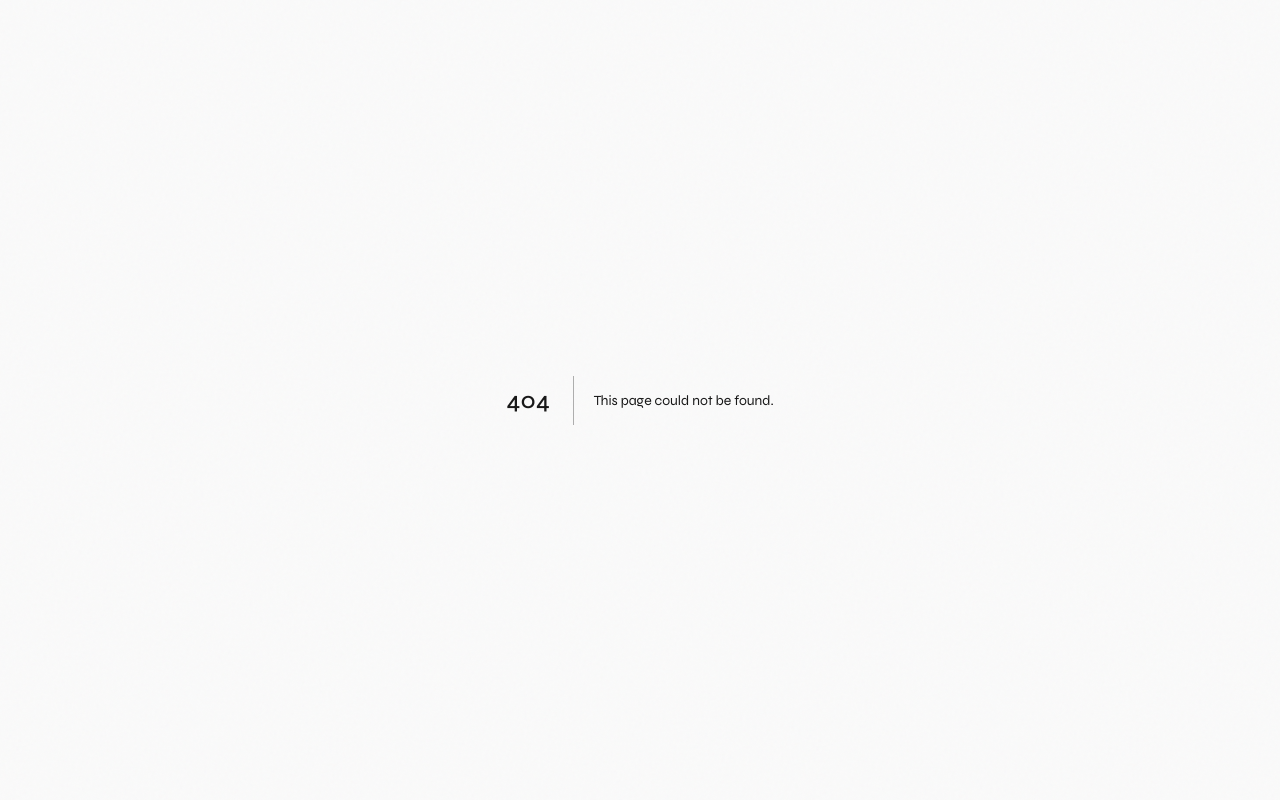
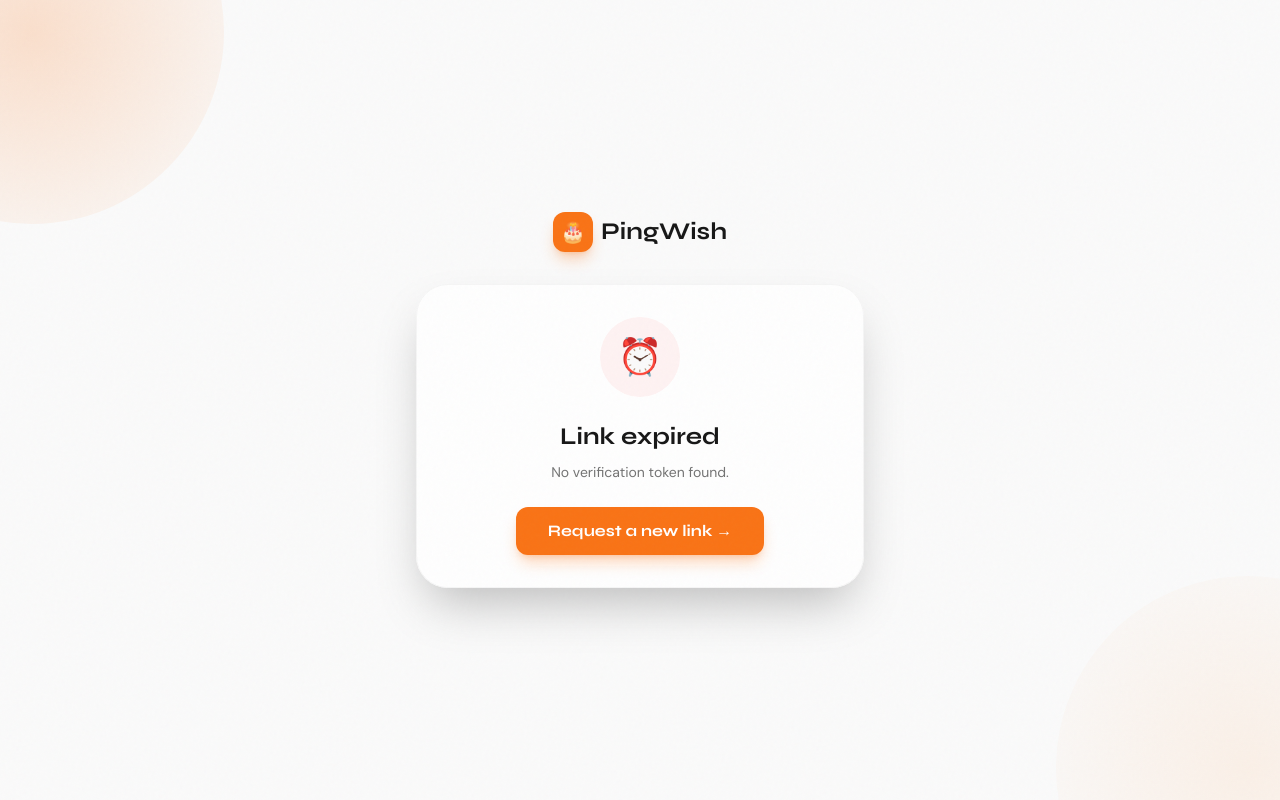
Before and after one commit to Navesh-J/PingWish, a Next.js app in the folder v2/: page /verify-email in a window 1280 px wide. Before the commit this address had no page. Built offline with nearby package versions, Linux system fonts and the light colour scheme.

Commit message:
Email Verification page

```diff
--- /dev/null
+++ b/v2/app/verify-email/page.tsx
@@ -0,0 +1,155 @@
+"use client";
+
+import { useEffect, useState, Suspense, useRef } from "react";
+import { useSearchParams, useRouter } from "next/navigation";
+import { motion } from "framer-motion";
+import Link from "next/link";
+
+type Status = "loading" | "success" | "error";
+
+function VerifyEmailContent() {
+  const searchParams = useSearchParams();
+  const token = searchParams.get("token");
+  const router = useRouter();
+  const [status, setStatus] = useState<Status>("loading");
+  const [message, setMessage] = useState("");
+
+  const hasRun = useRef(false);
+
+  useEffect(() => {
+    if (!token) {
+      setStatus("error");
+      setMessage("No verification token found.");
+      return;
+    }
+
+    if (hasRun.current) return;
+    hasRun.current = true;
+
+    const verify = async () => {
+      try {
+        const res = await fetch(`/api/auth/verify-email?token=${token}`);
+        const data = await res.json();
+        if (res.ok) {
+          setStatus("success");
+          setMessage(data.message);
+          // Auto-redirect to login after 3s
+          setTimeout(() => router.push("/login"), 3000);
+        } else {
+          setStatus("error");
+          setMessage(data.message);
+        }
+      } catch {
+        setStatus("error");
+        setMessage("Something went wrong. Please try again.");
+      }
+    };
+
+    verify();
+  }, [token, router]);
+
+  return (
+    <main className="min-h-screen flex items-center justify-center px-4 bg-neutral-50 dark:bg-neutral-950 relative overflow-hidden">
+      <div className="absolute inset-0 overflow-hidden pointer-events-none">
+        <div
+          className="absolute -top-40 -left-40 w-96 h-96 rounded-full opacity-20"
+          style={{
+            background: "radial-gradient(circle, #f97316, transparent)",
+          }}
+        />
+        <div
+          className="absolute -bottom-40 -right-40 w-96 h-96 rounded-full opacity-10"
+          style={{
+            background: "radial-gradient(circle, #fb923c, transparent)",
+          }}
+        />
+      </div>
+
+      <div className="relative z-10 w-full max-w-md">
+        <div className="text-center mb-8">
+          <Link href="/" className="inline-flex items-center gap-2">
+            <div className="w-10 h-10 rounded-xl bg-brand-500 flex items-center justify-center text-white shadow-lg shadow-brand-500/30">
+              <span className="text-xl">🎂</span>
+            </div>
+            <span className="text-2xl font-display font-bold text-neutral-900 dark:text-white">
+              PingWish
+            </span>
+          </Link>
+        </div>
+
+        <motion.div
+          initial={{ opacity: 0, y: 16 }}
+          animate={{ opacity: 1, y: 0 }}
+          className="bg-white/80 dark:bg-neutral-900/80 backdrop-blur-xl border border-neutral-100 dark:border-neutral-800 p-8 rounded-[2rem] shadow-2xl text-center"
+        >
+          {status === "loading" && (
+            <>
+              <div className="w-20 h-20 rounded-full bg-brand-50 dark:bg-brand-900/30 flex items-center justify-center mx-auto mb-6">
+                <span className="inline-block w-8 h-8 border-3 border-brand-200 border-t-brand-500 rounded-full animate-spin" />
+              </div>
+              <h2 className="text-2xl font-display font-bold text-neutral-900 dark:text-white mb-2">
+                Verifying your email…
+              </h2>
+              <p className="text-neutral-500 dark:text-neutral-400 text-sm">
+                Just a moment!
+              </p>
+            </>
+          )}
+
+          {status === "success" && (
+            <>
+              <motion.div
+                initial={{ scale: 0 }}
+                animate={{ scale: 1 }}
+                transition={{ type: "spring", stiffness: 200, damping: 15 }}
+                className="w-20 h-20 rounded-full bg-green-50 dark:bg-green-900/20 flex items-center justify-center mx-auto mb-6 text-4xl"
+              >
+                🎉
+              </motion.div>
+              <h2 className="text-2xl font-display font-bold text-neutral-900 dark:text-white mb-2">
+                Email verified!
+              </h2>
+              <p className="text-neutral-500 dark:text-neutral-400 text-sm mb-6">
+                Your account is now active. Redirecting you to sign in…
+              </p>
+              <Link
+                href="/login"
+                className="inline-block bg-brand-500 hover:bg-brand-600 text-white font-display font-bold px-8 py-3 rounded-xl shadow-lg shadow-brand-500/30 transition-all"
+              >
+                Sign in now →
+              </Link>
+            </>
+          )}
+
+          {status === "error" && (
+            <>
+              <div className="w-20 h-20 rounded-full bg-red-50 dark:bg-red-900/20 flex items-center justify-center mx-auto mb-6 text-4xl">
+                ⏰
+              </div>
+              <h2 className="text-2xl font-display font-bold text-neutral-900 dark:text-white mb-2">
+                Link expired
+              </h2>
+              <p className="text-neutral-500 dark:text-neutral-400 text-sm mb-6 leading-relaxed">
+                {message || "This verification link is invalid or has expired."}
+              </p>
+              <Link
+                href="/unverified"
+                className="inline-block bg-brand-500 hover:bg-brand-600 text-white font-display font-bold px-8 py-3 rounded-xl shadow-lg shadow-brand-500/30 transition-all"
+              >
+                Request a new link →
+              </Link>
+            </>
+          )}
+        </motion.div>
+      </div>
+    </main>
+  );
+}
+
+export default function VerifyEmailPage() {
+  return (
+    <Suspense>
+      <VerifyEmailContent />
+    </Suspense>
+  );
+}
```
